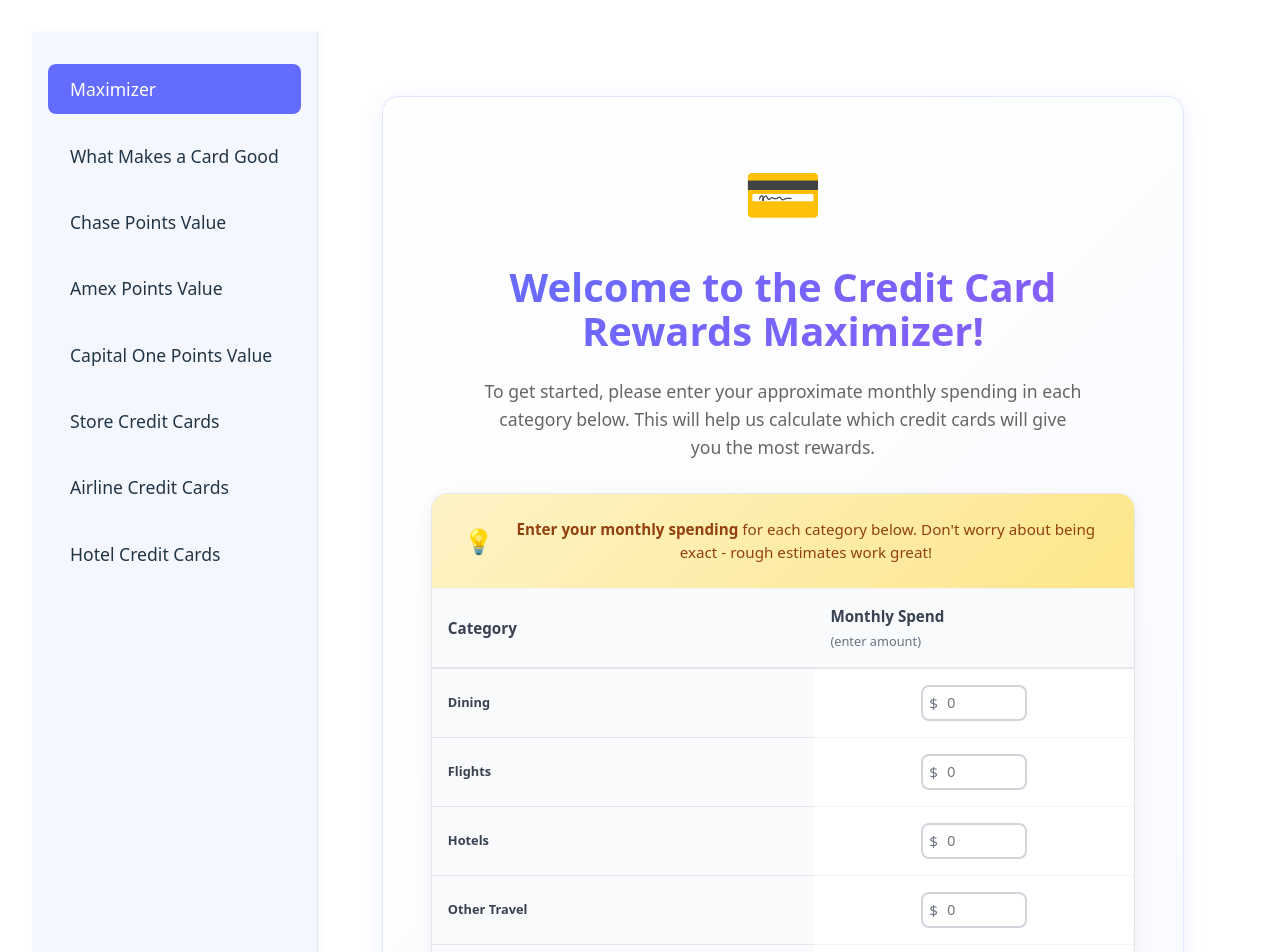
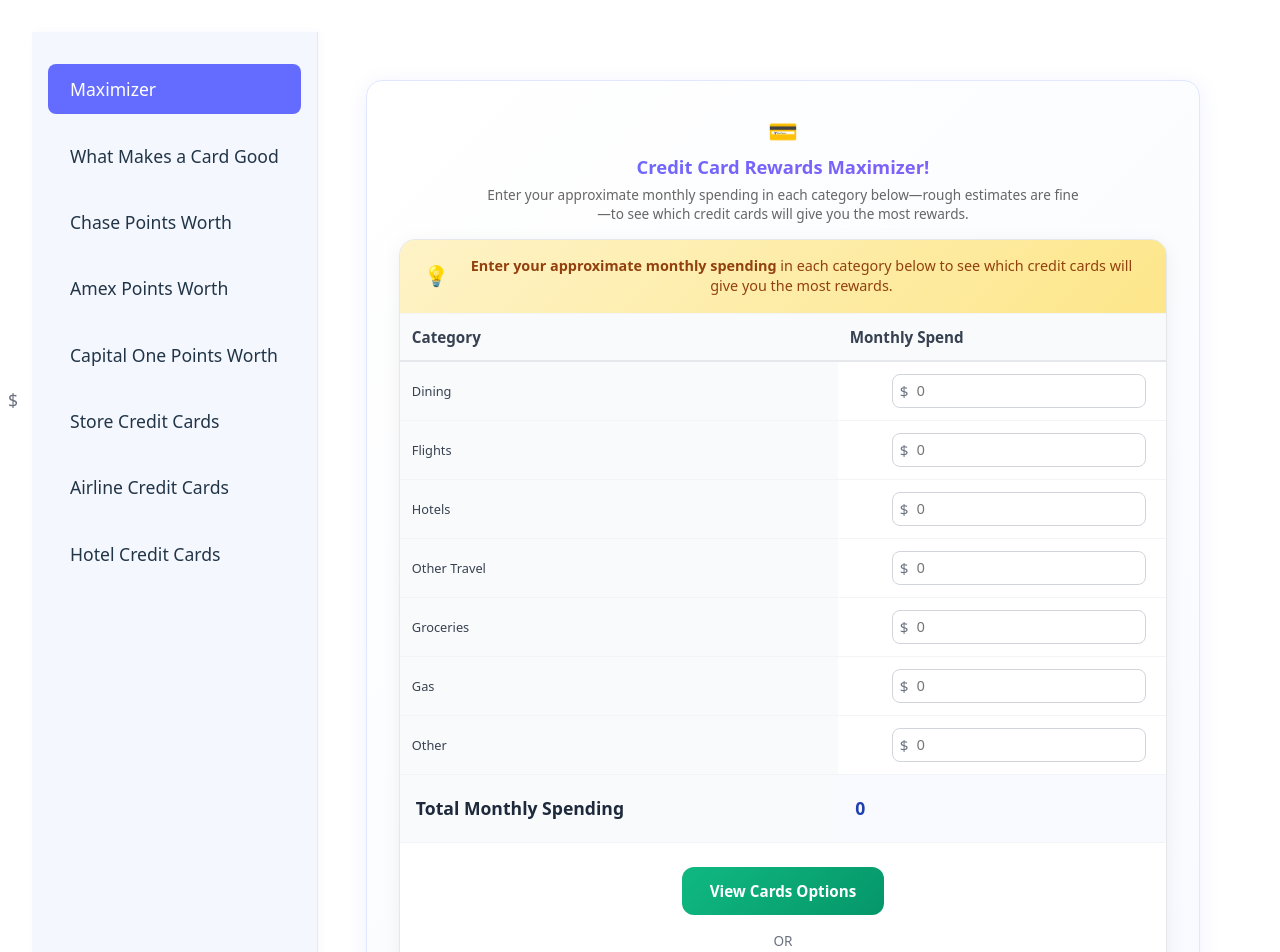
Before and after one commit to thomas4019/credit-card-explorer, a React (Vite) app: page / in a window 1280 px wide. Shown: the top 952 px of the page. Built offline with nearby package versions, Linux system fonts and the light colour scheme.

Commit message:
Improve welcome screen

```diff
--- a/src/App.css
+++ b/src/App.css
@@ -267,26 +267,27 @@
   border: 1px solid #e5e7eb;
   box-shadow: 0 4px 20px rgba(0, 0, 0, 0.06);
   overflow: hidden;
+  margin-bottom: 1rem;
 }
 
 .input-instructions {
   display: flex;
   align-items: center;
-  gap: 1rem;
-  padding: 1.5rem 2rem;
+  gap: 0.75rem;
+  padding: 1rem 1.5rem;
   background: linear-gradient(135deg, #fef3c7 0%, #fde68a 100%);
   border-bottom: 1px solid #f3f4f6;
 }
 
 .instruction-icon {
-  font-size: 1.5rem;
+  font-size: 1.25rem;
   flex-shrink: 0;
 }
 
 .instruction-text {
-  font-size: 0.95rem;
+  font-size: 0.9rem;
   color: #92400e;
-  line-height: 1.5;
+  line-height: 1.4;
 }
 
 /* Rate Toggle Section */
@@ -347,7 +348,7 @@
 
 .spend-table th {
   background: #f9fafb;
-  padding: 1rem;
+  padding: 0.75rem;
   text-align: left;
   font-weight: 600;
   color: #374151;
@@ -398,15 +399,15 @@
 }
 
 .spend-row th {
-  background: #f9fafb;
-  font-weight: 600;
+  padding: 0.75rem;
+  font-weight: 500;
   color: #374151;
-  padding: 1rem;
-  border-bottom: 1px solid #e5e7eb;
+  border-bottom: 1px solid #f3f4f6;
+  text-align: left;
 }
 
 .spend-row td {
-  padding: 1rem;
+  padding: 0.75rem;
   border-bottom: 1px solid #f3f4f6;
   vertical-align: middle;
 }
@@ -436,19 +437,23 @@
 }
 
 .spend-input {
-  width: 70px;
+  border: 1px solid #d1d5db;
+  border-radius: 8px;
   padding: 0.5rem 0.5rem 0.5rem 1.5rem;
-  border: 2px solid #d1d5db;
-  border-radius: 8px;
   font-size: 0.9rem;
-  transition: all 0.2s;
+  width: 100%;
   background: #fff;
+  transition: border-color 0.2s, box-shadow 0.2s;
 }
 
 .spend-input:focus {
   outline: none;
   border-color: #646cff;
   box-shadow: 0 0 0 3px rgba(100, 108, 255, 0.1);
+}
+
+.spend-input:hover {
+  border-color: #9ca3af;
 }
 
 .rate-cell {
@@ -526,8 +531,8 @@
 }
 
 .total-row {
-  background: #f8fafc;
-  border-top: 3px solid #e2e8f0;
+  background-color: #f8faff;
+  border-top: 2px solid #e0e7ff;
 }
 
 .total-row th {
@@ -545,8 +550,19 @@
 }
 
 .total-amount {
-  color: #1e293b;
+  display: flex;
+  align-items: center;
+  gap: 0.25rem;
   font-weight: 700;
+  color: #1e40af;
+  font-size: 1.1rem;
+}
+
+.total-value {
+  font-size: 1.1rem;
+  font-weight: 700;
+  color: #1e40af;
+  margin-left: 0.1rem;
 }
 
 .total-points-value {
@@ -811,15 +827,15 @@
   display: flex;
   justify-content: center;
   align-items: center;
-  min-height: 60vh;
-  padding: 2rem;
+  min-height: 50vh;
+  padding: 1rem;
 }
 
 .welcome-card {
   background: linear-gradient(135deg, #ffffff 0%, #f8faff 100%);
   border: 1px solid #e0e7ff;
   border-radius: 16px;
-  padding: 3rem;
+  padding: 2rem;
   box-shadow: 0 4px 20px rgba(100, 108, 255, 0.1);
   max-width: 800px;
   width: 100%;
@@ -827,16 +843,16 @@
 }
 
 .welcome-icon {
-  font-size: 4rem;
-  margin-bottom: 1.5rem;
+  font-size: 1.5rem;
+  margin-bottom: 0.5rem;
   display: block;
 }
 
 .welcome-title {
-  font-size: 2.5rem;
+  font-size: 1.15rem;
   font-weight: 700;
   color: #1a1a1a;
-  margin: 0 0 1.5rem 0;
+  margin: 0 0 0.5rem 0;
   background: linear-gradient(135deg, #646cff 0%, #8b5cf6 100%);
   -webkit-background-clip: text;
   -webkit-text-fill-color: transparent;
@@ -844,30 +860,30 @@
 }
 
 .welcome-description {
-  font-size: 1.1rem;
+  font-size: 0.85rem;
   color: #666;
-  margin: 0 0 2rem 0;
-  line-height: 1.6;
+  margin: 0 0 1rem 0;
+  line-height: 1.4;
   max-width: 600px;
-  margin: 0 auto 2rem auto;
+  margin: 0 auto 1rem auto;
 }
 
 .welcome-actions {
-  margin-top: 2rem;
+  margin-top: 1.5rem;
   text-align: center;
   display: flex;
   flex-direction: column;
   align-items: center;
-  gap: 1rem;
+  gap: 0.75rem;
 }
 
 .load-defaults-button {
   background: linear-gradient(135deg, #646cff 0%, #8b5cf6 100%);
   border: none;
   color: white;
-  padding: 1rem 2rem;
+  padding: 0.875rem 1.75rem;
   border-radius: 12px;
-  font-size: 1rem;
+  font-size: 0.95rem;
   font-weight: 600;
   cursor: pointer;
   transition: all 0.2s;
@@ -875,19 +891,19 @@
 }
 
 .welcome-or {
-  font-size: 0.9rem;
+  font-size: 0.85rem;
   color: #6b7280;
   font-weight: 500;
-  margin: 0.5rem 0;
+  margin: 0.25rem 0;
 }
 
 .view-cards-button {
   background: linear-gradient(135deg, #10b981 0%, #059669 100%);
   border: none;
   color: white;
-  padding: 1rem 2rem;
+  padding: 0.875rem 1.75rem;
   border-radius: 12px;
-  font-size: 1rem;
+  font-size: 0.95rem;
   font-weight: 600;
   cursor: pointer;
   transition: all 0.2s;
@@ -949,11 +965,19 @@
   }
 
   .welcome-card {
-    padding: 2rem;
+    padding: 1.5rem;
   }
 
   .welcome-title {
-    font-size: 2rem;
+    font-size: 1.75rem;
+  }
+
+  .welcome-icon {
+    font-size: 2.5rem;
+  }
+
+  .welcome-description {
+    font-size: 0.95rem;
   }
 }
 
@@ -998,27 +1022,28 @@
     display: none;
   }
 
-  .input-instructions {
-    padding: 1rem;
-    flex-direction: column;
-    text-align: center;
-    gap: 0.5rem;
-  }
-
-  .welcome-section {
+  .welcome-card {
     padding: 1rem;
   }
 
-  .welcome-card {
-    padding: 1.5rem;
-  }
-
   .welcome-title {
-    font-size: 1.75rem;
+    font-size: 1.5rem;
   }
 
   .welcome-icon {
-    font-size: 3rem;
+    font-size: 2rem;
+  }
+
+  .welcome-description {
+    font-size: 0.9rem;
+  }
+
+  .input-instructions {
+    padding: 0.75rem 1rem;
+  }
+
+  .instruction-text {
+    font-size: 0.85rem;
   }
 }
 
--- a/src/App.tsx
+++ b/src/App.tsx
@@ -12,9 +12,9 @@ import Maximizer from './pages/Maximizer';
 const PAGES = [
   { key: 'maximizer', label: 'Maximizer' },
   { key: 'whatmakesgood', label: 'What Makes a Card Good' },
-  { key: 'chase', label: 'Chase Points Value' },
-  { key: 'amex', label: 'Amex Points Value' },
-  { key: 'capitalone', label: 'Capital One Points Value' },
+  { key: 'chase', label: 'Chase Points Worth' },
+  { key: 'amex', label: 'Amex Points Worth' },
+  { key: 'capitalone', label: 'Capital One Points Worth' },
   { key: 'storecards', label: 'Store Credit Cards' },
   { key: 'airlinecards', label: 'Airline Credit Cards' },
   { key: 'hotelcards', label: 'Hotel Credit Cards' },
--- a/src/pages/Maximizer.tsx
+++ b/src/pages/Maximizer.tsx
@@ -22,10 +22,10 @@ const Maximizer: React.FC = () => {
     gas: 0,
     other: 0,
   })
-  const [selectedCards, setSelectedCards] = useState<CardKey[]>(['chase'])
+  const [selectedCards, setSelectedCards] = useState<CardKey[]>([])
   const [assumptionsCollapsed, setAssumptionsCollapsed] = useState(true)
   const [pointValues, setPointValues] = useState<Record<CardKey, number>>(pointValue)
-  const [showEffectiveRates, setShowEffectiveRates] = useState(false)
+  const [showEffectiveRates, setShowEffectiveRates] = useState(true)
 
   // Local state for input values to ensure proper control
   const [inputValues, setInputValues] = useState<Record<SpendCategory, string>>({
@@ -38,6 +38,32 @@ const Maximizer: React.FC = () => {
     other: '',
   })
 
+  // Check if user has filled out all spending categories
+  const hasFilledAllCategories = Object.values(spend).every(amount => amount > 0)
+
+  const [readyToShowResults, setReadyToShowResults] = useState(false)
+  const debounceRef = React.useRef<number | null>(null)
+
+  // Debounce logic: wait 1s after all fields are filled before showing results
+  React.useEffect(() => {
+    if (hasFilledAllCategories) {
+      debounceRef.current = window.setTimeout(() => {
+        setReadyToShowResults(true)
+      }, 1000)
+    } else {
+      setReadyToShowResults(false)
+      if (debounceRef.current) {
+        clearTimeout(debounceRef.current)
+        debounceRef.current = null
+      }
+    }
+    return () => {
+      if (debounceRef.current) {
+        clearTimeout(debounceRef.current)
+        debounceRef.current = null
+      }
+    }
+  }, [hasFilledAllCategories, spend])
 
 
   const currencyFormatter = new Intl.NumberFormat('en-US', {
@@ -112,34 +138,45 @@ const Maximizer: React.FC = () => {
     return calculateCardImpactUtil(cardKey, spend, selectedCards, pointValues)
   }
 
-  const cardImpactAnalysis = cardOptions.map((card) => ({
+  // Build card impact analysis
+  const cardImpactAnalysisRaw = cardOptions.map((card) => ({
     ...card,
     impact: calculateCardImpact(card.key),
     isSelected: selectedCards.includes(card.key)
   }))
 
-  // Check if user has filled out all spending categories
-  const hasFilledAllCategories = Object.values(spend).every(amount => amount > 0)
+  // Selected cards in the order they were added
+  const selectedCardAnalysis = selectedCards
+    .map(key => cardImpactAnalysisRaw.find(card => card.key === key))
+    .filter(Boolean) as typeof cardImpactAnalysisRaw
+
+  // Unselected cards sorted by impact descending
+  const unselectedCardAnalysis = cardImpactAnalysisRaw
+    .filter(card => !selectedCards.includes(card.key))
+    .sort((a, b) => b.impact - a.impact)
+
+  const cardImpactAnalysis = [...selectedCardAnalysis, ...unselectedCardAnalysis]
 
   // Welcome screen when not all categories are filled
-  if (!hasFilledAllCategories) {
+  if (!readyToShowResults) {
+    // Calculate total spending for display
+    const totalSpending = Object.values(spend).reduce((sum, amount) => sum + amount, 0)
+
     return (
       <div className="maximizer-container">
         <div className="welcome-section">
           <div className="welcome-card">
             <div className="welcome-icon">💳</div>
-            <h1 className="welcome-title">Welcome to the Credit Card Rewards Maximizer!</h1>
+            <h1 className="welcome-title">Credit Card Rewards Maximizer!</h1>
             <p className="welcome-description">
-              To get started, please enter your approximate monthly spending in each category below.
-              This will help us calculate which credit cards will give you the most rewards.
+              Enter your approximate monthly spending in each category below—rough estimates are fine—to see which credit cards will give you the most rewards.
             </p>
 
             <div className="spend-input-section">
               <div className="input-instructions">
                 <div className="instruction-icon">💡</div>
                 <div className="instruction-text">
-                  <strong>Enter your monthly spending</strong> for each category below.
-                  Don't worry about being exact - rough estimates work great!
+                  <strong>Enter your approximate monthly spending</strong> in each category below to see which credit cards will give you the most rewards.
                 </div>
               </div>
 
@@ -150,7 +187,6 @@ const Maximizer: React.FC = () => {
                       <th className="header-category">Category</th>
                       <th className="header-spend">
                         Monthly Spend
-                        <span className="header-note">(enter amount)</span>
                       </th>
                     </tr>
                   </thead>
@@ -180,6 +216,17 @@ const Maximizer: React.FC = () => {
                         </td>
                       </tr>
                     ))}
+                    <tr className="spend-row total-row">
+                      <th scope="row" className="category-label total-label">
+                        <strong>Total Monthly Spending</strong>
+                      </th>
+                      <td className="spend-input-cell total-cell">
+                        <div className="total-amount">
+                          <span className="currency-symbol">$</span>
+                          <span className="total-value">{totalSpending.toLocaleString()}</span>
+                        </div>
+                      </td>
+                    </tr>
                   </tbody>
                 </table>
               </div>
```
